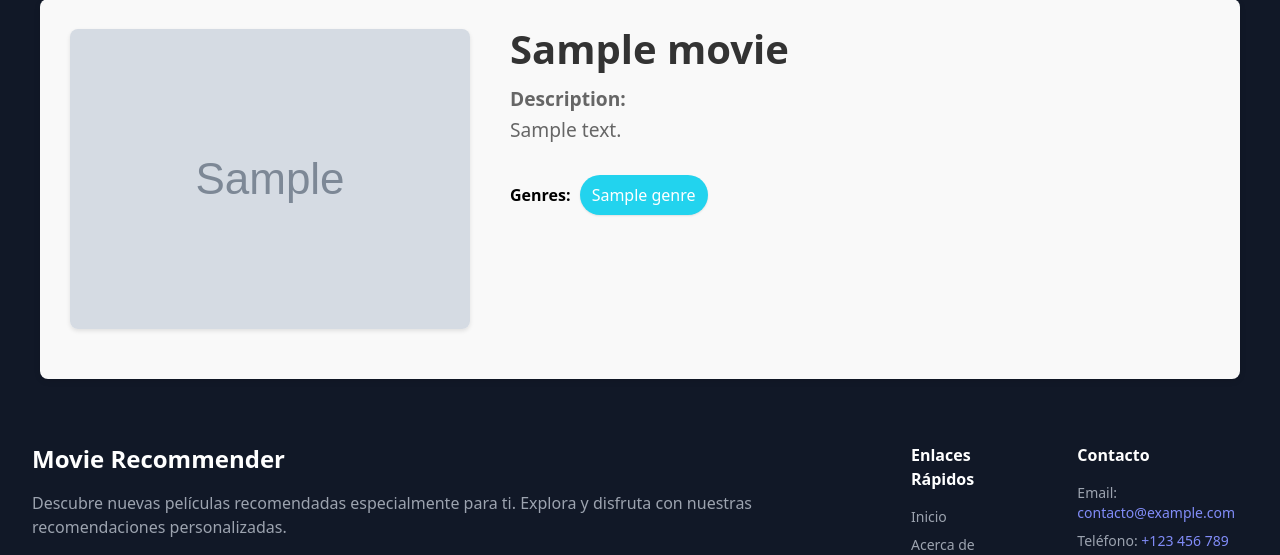
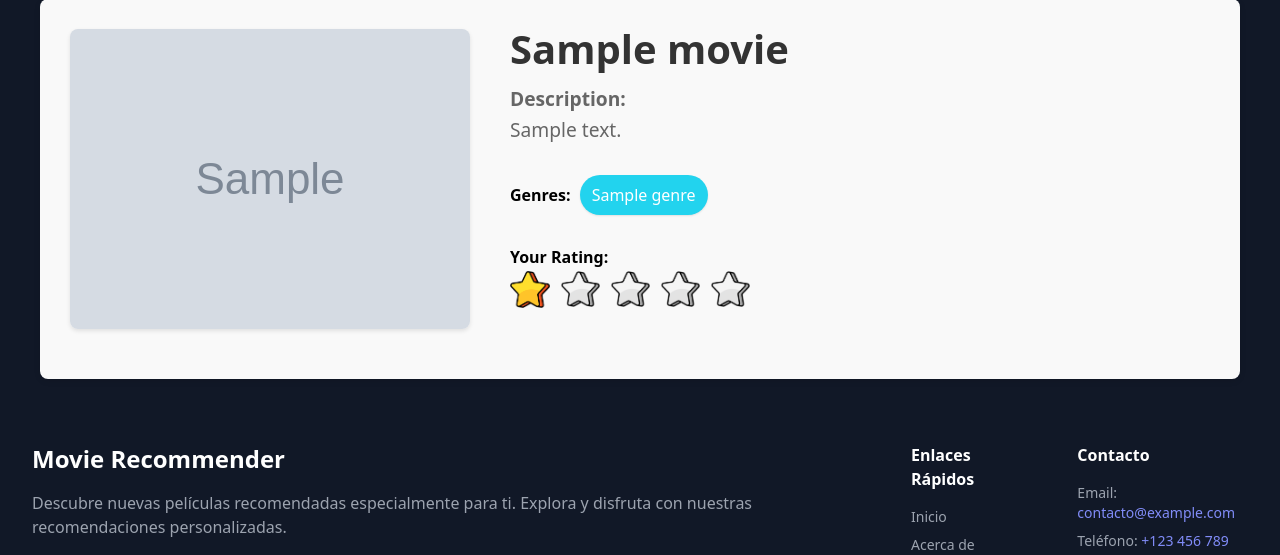
Before and after one commit to alma8026/RecomendationSystem, a Django app: page /recommendations/movie/1/ in a window 1280 px wide. Shown: the part 121-676 px from the top of the page. Run offline with Django 5.2, Linux system fonts and the light colour scheme; a user stored in the database is signed in; tables that the repository leaves empty hold one stand-in row (values such as "Sample post"); grey boxes marked "Sample" are stand-in pictures; parts of the project's set-up code (start-up, migrations or seed data) failed here and were passed over; some libraries are stand-ins or nearby versions.

Commit message:
starting to do edit on movie detail

```diff
--- a/django-starter-main/recommendations/views.py
+++ b/django-starter-main/recommendations/views.py
@@ -128,8 +128,30 @@ def recommendations_view(request):
 
 @login_required
 def movie_detail(request, movie_id):
-    movie = Movie.objects.get(id=movie_id)
+    # Obtener la película
+    movie = get_object_or_404(Movie, id=movie_id)
+
+    # Intentamos obtener la calificación de la película para el usuario actual
+    rating = Rating.objects.filter(user=request.user, movie=movie).first()
+
+    # Si existe una calificación, la tomamos, si no, la ponemos a 0
+    user_rating_value = rating.value if rating else 0
+    if(user_rating_value>0):
+        # Generamos el HTML para mostrar las estrellas, similar a lo que haces en rate_movie
+        stars_display = ''.join(
+            f'<span class="star-container"><img class="rate-stars" src="/static/images/star-filled.PNG" alt="Star Filled" class="star-img"></span>' for _ in range(user_rating_value)
+        ) + ''.join(
+            f'<span class="star-container"><img class="rate-stars" src="/static/images/star-empty.PNG" alt="Star Empty" class="star-img"></span>' for _ in range(5 - user_rating_value)
+        )
+    else:
+        stars_display = ''.join(
+            f'<span class="star-container">No calificada</span>'
+        )
+
+    # Pasar la película y las estrellas generadas al contexto
     context = {
-        'movie': movie
+        'movie': movie,
+        'stars_display': stars_display,
     }
+
     return render(request, 'movies/movie_detail.html', context)
--- a/django-starter-main/templates/movies/movie_detail.html
+++ b/django-starter-main/templates/movies/movie_detail.html
@@ -158,6 +158,24 @@
         background-color: white !important;
         box-shadow: 6px 4px 38px -8px rgba(220,38,38,1) !important;
     }
+
+    /* Estilos para las estrellas de calificación */
+    .star-container {
+        display: inline-block;
+        margin-right: 10px; /* Más espacio entre las estrellas */
+    }
+
+    .rate-stars {
+        width: 40px;  /* Aumentamos el tamaño de las estrellas */
+        height: 40px; /* Aumentamos el tamaño de las estrellas */
+        object-fit: contain;  /* Asegura que las estrellas no se recorten */
+        transition: transform 0.3s ease-in-out; /* Añadimos una transición para animar el tamaño */
+    }
+
+    /* Efecto al pasar el mouse por encima (opcional, para animación) */
+    .rate-stars:hover {
+        transform: scale(1.1);  /* Aumenta ligeramente el tamaño de las estrellas al hacer hover */
+    }
 </style>
 {% endblock %}
 
@@ -187,6 +205,15 @@
             <a href="{% url 'movie_list' %}?search=&genre={{ genre.id }}" class="genre-badge">{{ genre.name }}</a>
             {% endfor %}
         </div>
+
+        <!-- Mostrar estrellas de calificación -->
+        <div class="movie-rating">
+            <strong>Your Rating: </strong>
+            <div class="stars-display">
+                <!-- Las estrellas generadas por la vista -->
+                {{ stars_display|safe }}
+            </div>
+        </div>
     </div>
 </div>
 
--- a/django-starter-main/templates/movies/movie_list.html
+++ b/django-starter-main/templates/movies/movie_list.html
@@ -4,8 +4,6 @@
 {% load static %}
 <style>
     /* General Styles */
-
-
     .container {
         width: 90%;
         max-width: 1200px; /* Limita el ancho máximo */
```
